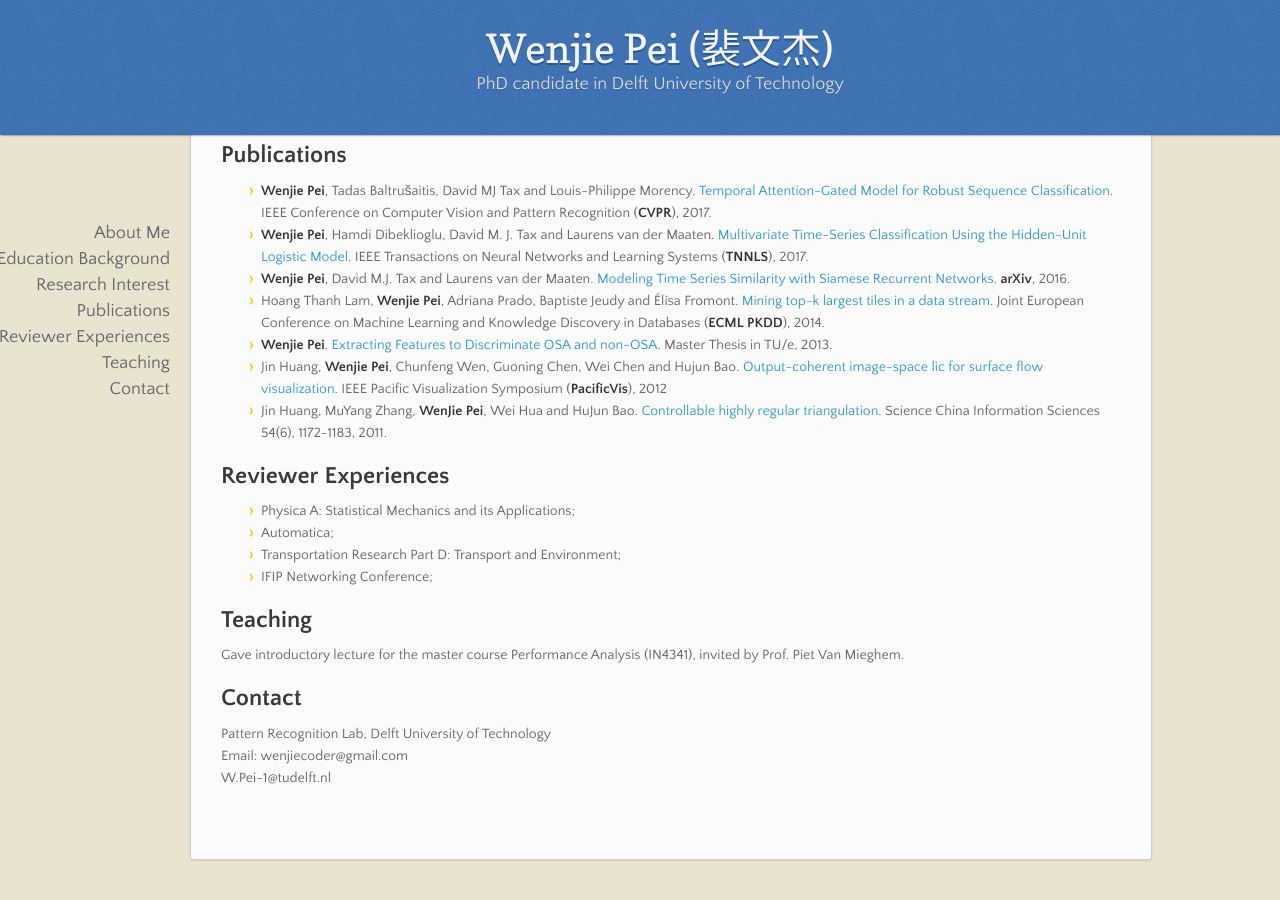
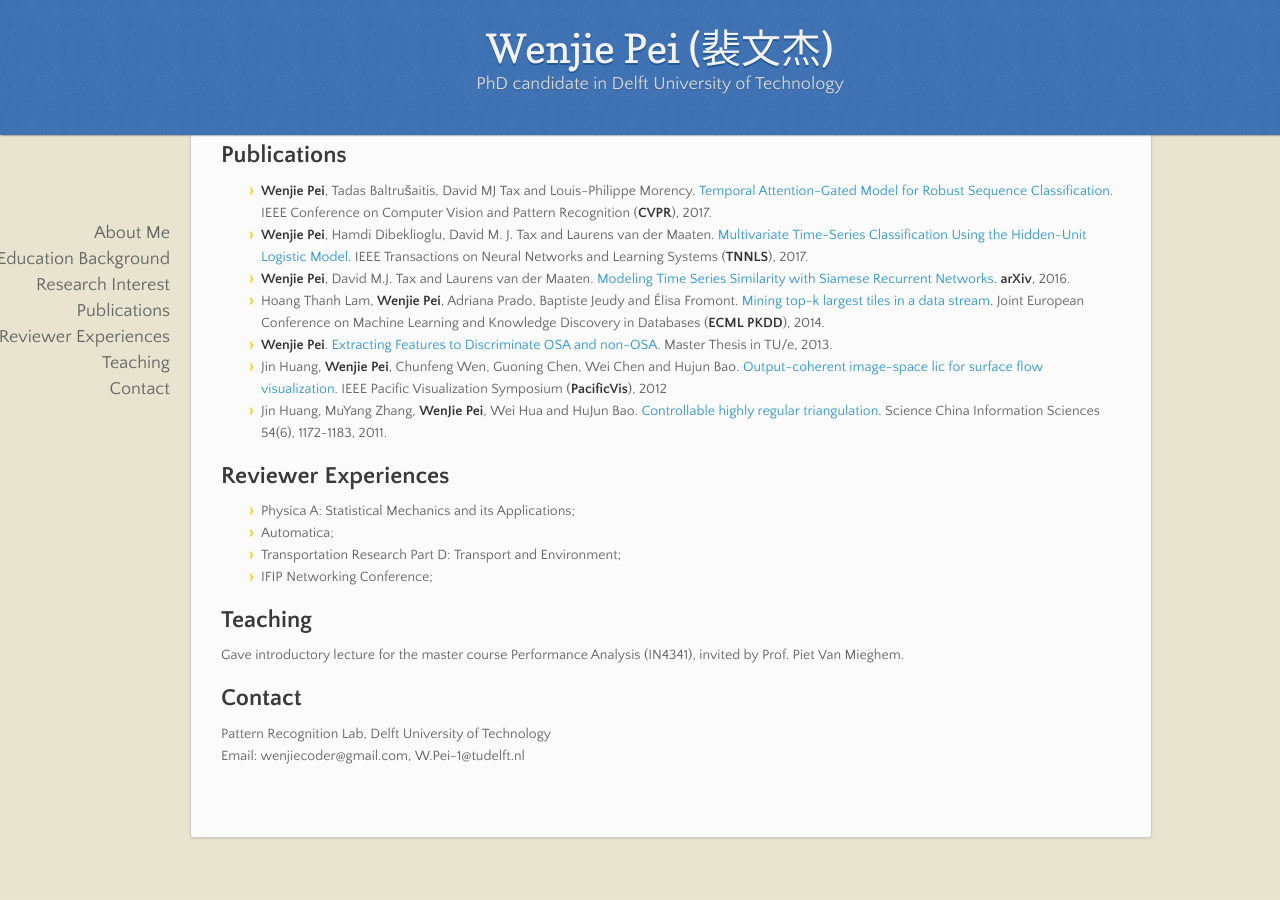
Before and after one commit to wenjiepei/wenjiepei.github.com, a Jekyll site: the page built from index.md, in a window 1280 px wide and 900 px high, scrolled down 657 px. Built offline with Jekyll 4.4.1, drawn with Linux system fonts in a browser that asks for light colours; nearby versions of some CDN libraries; our own code applies the rules of GitHub Pages for plain Markdown files; after the commit the page ends 1535 px from its top, so only the background shows below that.

```diff
--- a/index.md
+++ b/index.md
@@ -45,5 +45,4 @@ Gave introductory lecture for the master course Performance Analysis (IN4341), i
 
 ## Contact
 Pattern Recognition Lab, Delft University of Technology
-Email: wenjiecoder@gmail.com
-W.Pei-1@tudelft.nl
+Email: wenjiecoder@gmail.com, W.Pei-1@tudelft.nl
```
